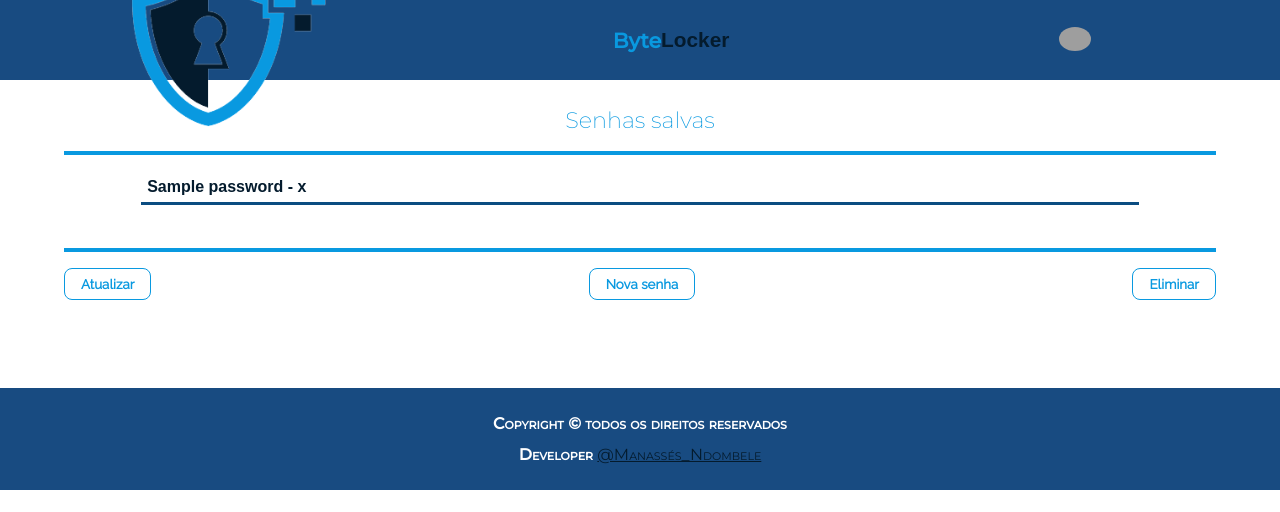
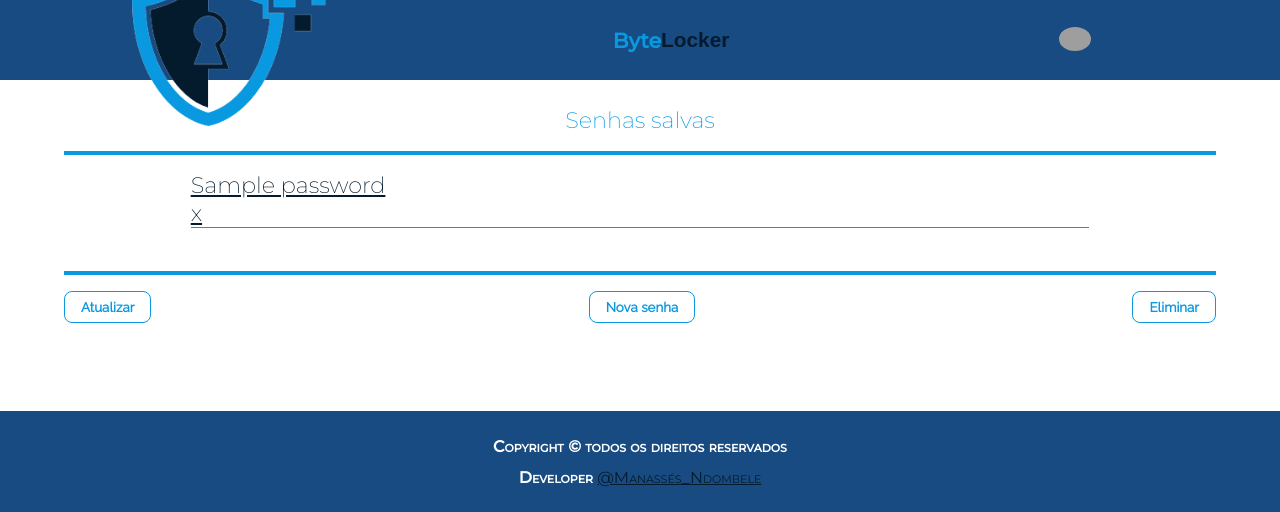
Before and after one commit to ManassesNdombele/Bit-locker, a Django app: page /saved-passwords/list/ in a window 1280 px wide. Shown: the top 512 px of the page. Run offline with Django 4.2, Linux system fonts and the light colour scheme; a user stored in the database is signed in; tables that the repository leaves empty hold one stand-in row (values such as "Sample post"); some web fonts are replaced; grey boxes are pictures that could not be loaded.

Commit message:
Alteração de propriedades de estilo da lista
Alterei propriedades de estilo da listagem de senhas do sistema

```diff
--- a/byte_locker_app/static/styles/saved-passwd.css
+++ b/byte_locker_app/static/styles/saved-passwd.css
@@ -50,6 +50,16 @@ hr {
     flex-direction: column;
 }
 
+.saved-passwords p {
+    width: 90%;
+    text-align: left;
+    color: var(--first_color);
+    font-weight: lighter;
+    font-size: 1.4em;
+    text-decoration: underline;
+    border-bottom: 1px solid var(--second_color);
+}
+
 .password-datas > input {
     width: 100%;
     text-align: left;
--- a/templates/saved-passwd.html
+++ b/templates/saved-passwd.html
@@ -11,7 +11,7 @@
     <ul>
         {% for data in passwords_datas %}
             <li class="password-datas">
-                <input type="text" value="{{ data.title }} - {{ data.password }}" readonly>
+                <p>{{ data.title }} <br> {{ data.password }}</p>
             </li>
         {% endfor %}
     </ul>
```
